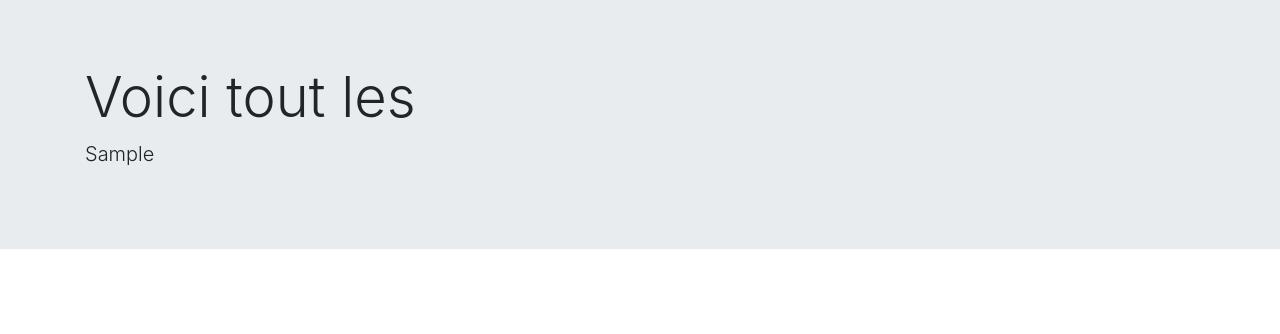
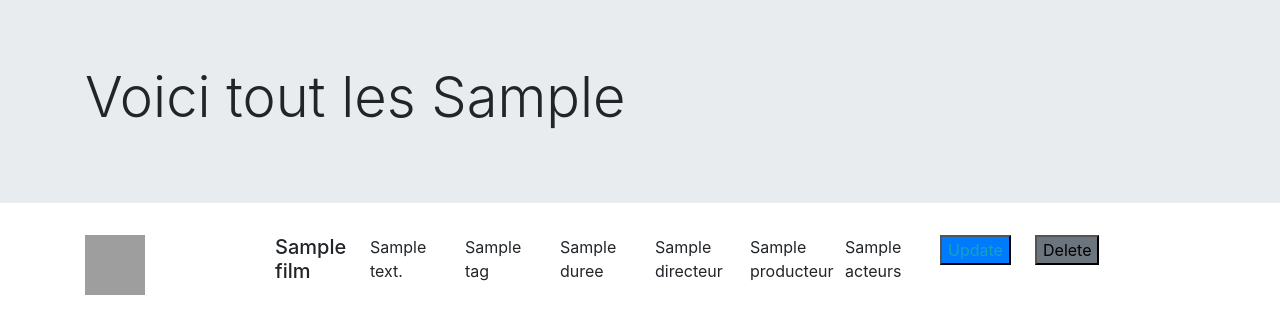
Before and after one commit to Yoon-Dev/film-watcher, a Symfony app: template templates/pages/films.twig in a window 1280 px wide. Shown: the part 56-390 px from the top of the page. Run offline with Twig, Linux system fonts and the light colour scheme; the template is opened without the code that fills it: most values are stand-ins (such as "Sample title", 1, 10 or a date in 2020); some libraries are stand-ins or nearby versions; grey boxes are pictures that could not be loaded.

Commit message:
feat: detail film

```diff
--- a/composer.json
+++ b/composer.json
@@ -5,11 +5,13 @@
         "php": "^7.2.5",
         "ext-ctype": "*",
         "ext-iconv": "*",
+        "cocur/slugify": "^4.0",
         "symfony/console": "5.0.*",
         "symfony/dotenv": "5.0.*",
         "symfony/flex": "^1.3.1",
         "symfony/framework-bundle": "5.0.*",
         "symfony/orm-pack": "^1.0",
+        "symfony/profiler-pack": "^1.0",
         "symfony/twig-pack": "^1.0",
         "symfony/yaml": "5.0.*",
         "twbs/bootstrap": "4.4.1"
--- a/config/bundles.php
+++ b/config/bundles.php
@@ -7,4 +7,5 @@ return [
     Doctrine\Bundle\DoctrineBundle\DoctrineBundle::class => ['all' => true],
     Doctrine\Bundle\MigrationsBundle\DoctrineMigrationsBundle::class => ['all' => true],
     Symfony\Bundle\MakerBundle\MakerBundle::class => ['dev' => true],
+    Symfony\Bundle\WebProfilerBundle\WebProfilerBundle::class => ['dev' => true, 'test' => true],
 ];
--- a/config/routes.yaml
+++ b/config/routes.yaml
@@ -6,6 +6,11 @@ films:
     path: /films
     controller: App\Controller\FilmsController::index
 
+singlefilm:
+    path: /singlefilm/{slug}/{id}
+    controller: App\Controller\FilmsController::single
+
+
 series:
     path: /series
     controller: App\Controller\SeriesController::index
--- a/src/Entity/Video.php
+++ b/src/Entity/Video.php
@@ -2,6 +2,7 @@
 
 namespace App\Entity;
 
+use Cocur\Slugify\Slugify;
 use Doctrine\ORM\Mapping as ORM;
 
 /**
@@ -74,6 +75,11 @@ class Video
     public function getNom(): ?string
     {
         return $this->nom;
+    }
+
+    public function slug(): ?string
+    {
+        return (new Slugify())->slugify($this->nom);
     }
 
     public function setNom(string $nom): self
--- a/templates/base.html.twig
+++ b/templates/base.html.twig
@@ -2,7 +2,7 @@
 <html>
     <head>
         <meta charset="UTF-8">
-        <link rel="stylesheet" href="./css/bootstrap.css">
+        <link rel="stylesheet" href="/css/bootstrap.css">
         <title>{% block title %}Welcome!{% endblock %}</title>
 
         {% block stylesheets %}{% endblock %}
--- a/templates/pages/films.twig
+++ b/templates/pages/films.twig
@@ -4,8 +4,47 @@
 {% block body %}
     <div class="jumbotron jumbotron-fluid">
         <div class="container">
-            <h1 class="display-4">Voici tout les </h1>
-            <p class="lead">{{ current_view }}</p>
+            <h1 class="display-4">Voici tout les {{ current_view }}</h1>
+        </div>
+    </div>
+    <div class="container">
+        <div class="row">
+        {% for film in films %}
+            <div class="col-12">
+                <div class="row">
+                    <div class="col-2">
+                        <img src="https://www.joomlack.fr/images/demo.jpg" alt="test" style="width: 60px; height: 60px;"/>
+                    </div>
+                    <div class="col-1">
+                        <h5>{{ film.nom }}</h5>
+                    </div>
+                    <div class="col-1">
+                        <p>{{ film.description }}</p>
+                    </div>
+                    <div class="col-1">
+                        <p>{{ film.tag }}</p>
+                    </div>
+                    <div class="col-1">
+                        <p>{{ film.duree }}</p>
+                    </div>
+                    <div class="col-1">
+                        <p>{{ film.directeur }}</p>
+                    </div>
+                    <div class="col-1">
+                        <p>{{ film.producteur }}</p>
+                    </div>
+                    <div class="col-1">
+                        <p>{{ film.acteurs }}</p>
+                    </div>
+                    <div class="col-1">
+                        <button class="bg-primary"><a class="text-info" href="{{ path('singlefilm', {slug: film.slug, id: film.id}) }}">Update</a></button>
+                    </div>
+                    <div class="col-1">
+                        <button class="bg-secondary">Delete</button>
+                    </div>
+                </div>
+            </div>
+        {% endfor %}
         </div>
     </div>
 {% endblock %}
```
Also changed, not shown: config/routes/dev/web_profiler.yaml (added, +7 -0 lines), src/Controller/FilmsController.php (+50 -4 lines), src/Migrations/Version20200320123232.php (added, +37 -0 lines), templates/pages/singlefilm.twig (added, +10 -0 lines), 4 other files.
